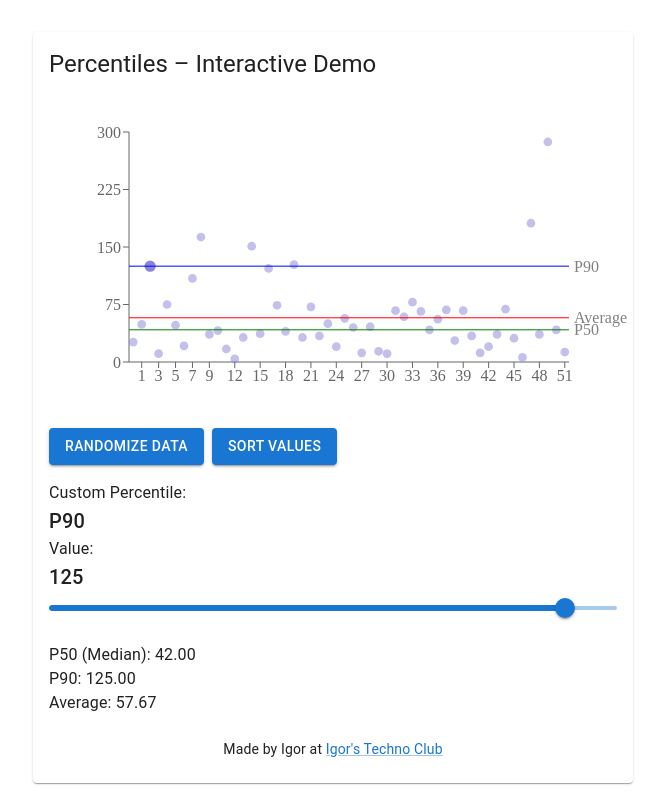
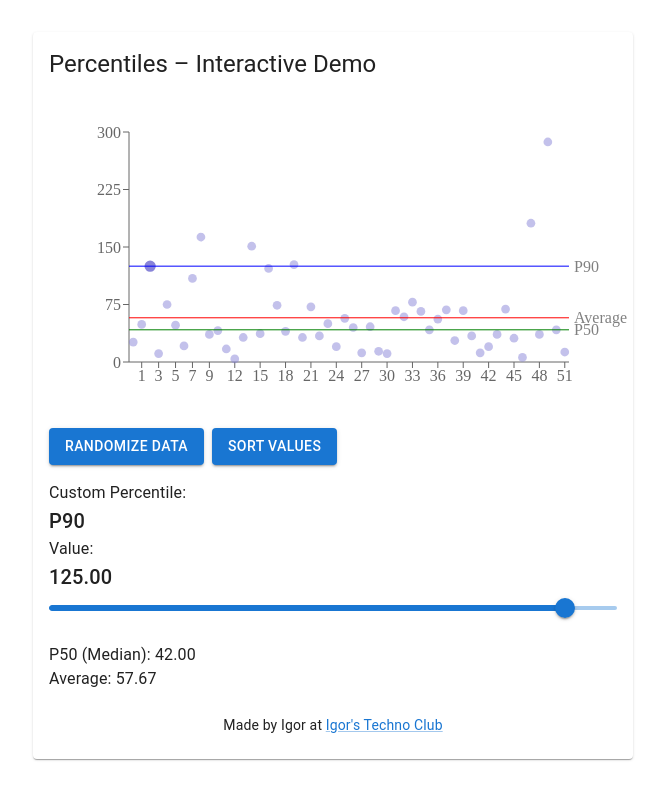
Before and after one commit to gogainda/percentile-demo, a React (Vite) app: page / in a window 1280 px wide. Shown: the whole page, without its empty margins (307-972 px from the left). Built offline with nearby package versions, Linux system fonts and the light colour scheme.

Commit message:
change p value

```diff
--- a/src/App.tsx
+++ b/src/App.tsx
@@ -155,7 +155,8 @@ const PercentileComparison: React.FC = () => {
             <Typography variant="h6">P{percentile}</Typography>
           </Typography>
           <Typography variant="body1">
-            Value: <Typography variant="h6">{pCustom.value}</Typography>
+            Value:{" "}
+            <Typography variant="h6">{pCustom.value.toFixed(2)}</Typography>
           </Typography>
           <Slider
             value={percentile}
@@ -170,9 +171,6 @@ const PercentileComparison: React.FC = () => {
         <div style={{ marginTop: "16px" }}>
           <Typography variant="body1">
             P50 (Median): {p50.value.toFixed(2)}
-          </Typography>
-          <Typography variant="body1">
-            P{percentile}: {pCustom.value.toFixed(2)}
           </Typography>
           <Typography variant="body1">Average: {average.toFixed(2)}</Typography>
         </div>
```
